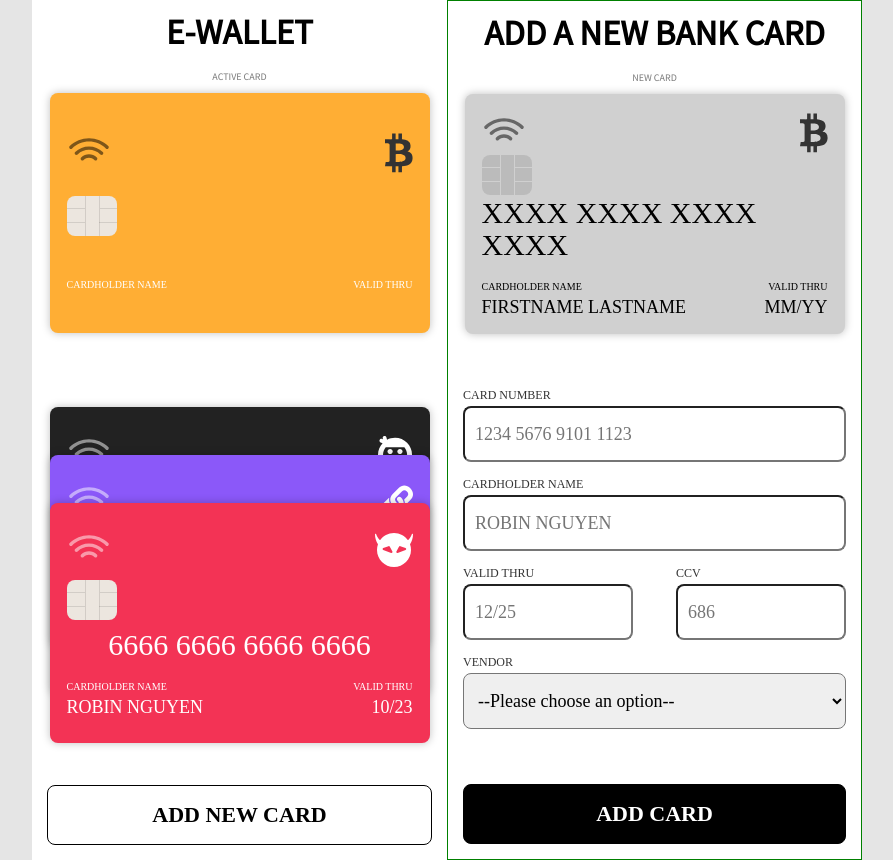
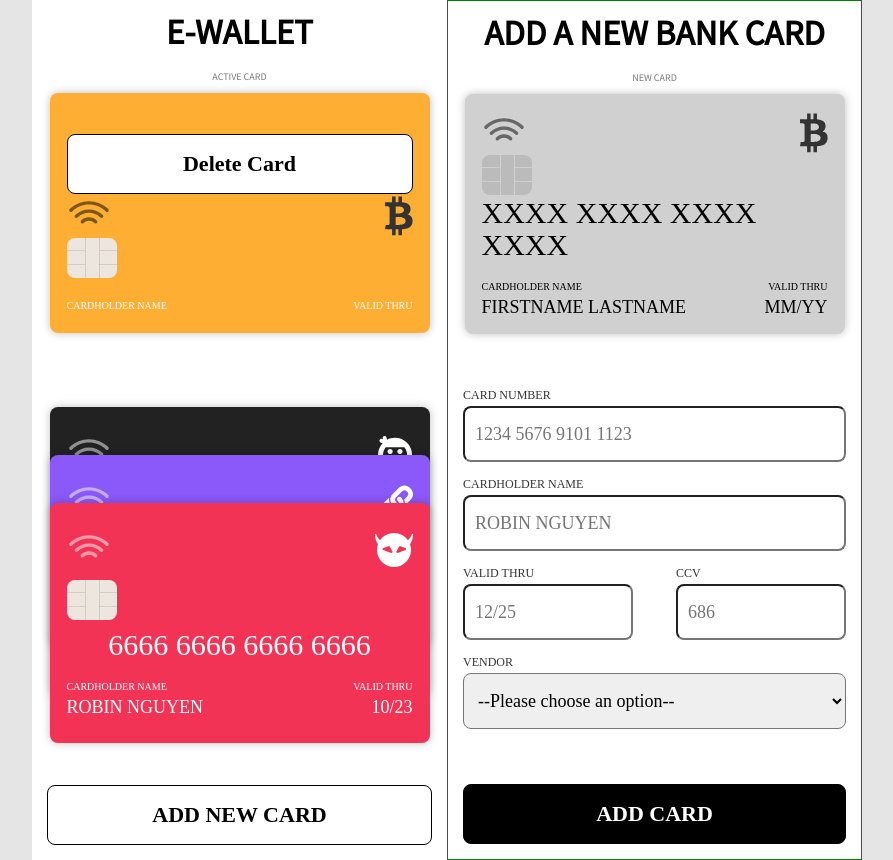
Before and after one commit to NguyenRobin/e-wallet-inlamningsuppgift, a React (Vite) app: page / in a window 1280 px wide. Shown: the whole page, without its empty margins (193-1086 px from the left). Built offline with nearby package versions, Linux system fonts and the light colour scheme; a web font is replaced by a local one.

Commit message:
removeCardFromWallet func  works but NOT as i want

```diff
--- a/src/App.jsx
+++ b/src/App.jsx
@@ -1,32 +1,40 @@
 import { useState, useEffect } from 'react';
 import './App.css';
-import cards from './components/data';
+import myWalletWithCards from './components/data';
 import Home from './views/Home';
 import AddCard from './views/AddCard';
 
 function App() {
-  const [wallet, setWallet] = useState(cards);
-
+  const [wallet, setWallet] = useState(myWalletWithCards);
+  const [deleteCard, setDeleteCard] = useState(false);
   useEffect(() => {
     const myWallet = JSON.parse(localStorage.getItem('my-wallet'));
-
     if (myWallet) {
       setWallet(myWallet);
     }
   }, []);
 
-  function addCard(card) {
-    if (wallet.length > 10) return;
+  function addCardToWallet(card) {
+    // if (wallet.length > 10) return;
     // setWallet((prevWallet) => [...prevWallet, card]);
     const newWallet = [...wallet, card];
     setWallet(newWallet);
     localStorage.setItem('my-wallet', JSON.stringify(newWallet));
   }
 
+  function removeCardFromWallet(id) {
+    setWallet(wallet.filter((card) => card.id !== id));
+    console.log(wallet);
+  }
+
   return (
     <div className="App">
-      <Home cards={wallet} />
-      <AddCard addCard={addCard} />
+      <Home
+        deleteCard={deleteCard}
+        removeCardFromWallet={removeCardFromWallet}
+        myWalletWithCards={wallet}
+      />
+      <AddCard addCardToWallet={addCardToWallet} />
     </div>
   );
 }
--- a/src/components/Card.jsx
+++ b/src/components/Card.jsx
@@ -12,6 +12,8 @@ function Card({
   transformY,
   textColor,
   onClick,
+  deleteCard,
+  removeCardFromWallet,
 }) {
   return (
     <article
@@ -22,6 +24,9 @@ function Card({
         transform: transformY,
       }}
     >
+      {deleteCard && (
+        <button onClick={removeCardFromWallet}>Delete Card</button>
+      )}
       <section className="card-symbols">
         <img
           src={wifiLogo ? wifiLogo : 'public/images/noun_wifi_159786 1.svg'}
@@ -32,11 +37,9 @@ function Card({
           alt="Bitcoin"
         />
       </section>
-
       <section className="card-chip">
         <img src={chipLogo ? chipLogo : 'public/images/chip.svg'} alt="Chip" />
       </section>
-
       <section className="card-holder__section">
         <section className="card-number" style={{ color: textColor }}>
           <h2>{cardNumber}</h2>
--- a/src/components/CardForm.jsx
+++ b/src/components/CardForm.jsx
@@ -3,9 +3,9 @@ import './CardForm.css';
 import Button from './Button';
 
 function CardForm({
-  addCard,
+  addCardToWallet,
   changeCardHandler,
-  changeBackgroundCard,
+  switchCard,
   vendorLogo,
   background,
   chip,
@@ -18,7 +18,17 @@ function CardForm({
   const [CCV, setCCV] = useState('');
   const [vendor, setVendor] = useState('');
 
+  function checkCardNumberIsValid(event) {
+    console.log(event);
+  }
   function cardNumberHandler(event) {
+    // const enteredNumber = event.target.value;
+    // const checkEveryFourthCharacter = enteredNumber.match(/.{1,4}/g);
+    // const correctFormat = checkEveryFourthCharacter
+    //   ? checkEveryFourthCharacter.join('hoea ')
+    //   : enteredNumber;
+    // const chunks = splitTest.match(/.{1,4}/g); // break into four-digit chunks
+    // const formattedValue = chunks ? chunks.join(' ') : splitTest;
     setCardNumber(event.target.value);
   }
 
@@ -27,7 +37,10 @@ function CardForm({
   }
 
   function validDateHandler(event) {
-    setValidDate(event.target.value);
+    if (event.target.value.length > 1 && event.target.value.length <= 2) {
+      // event.target.value += '/';
+      setValidDate(event.target.value + '/');
+    }
   }
 
   function CCVHandler(event) {
@@ -37,7 +50,7 @@ function CardForm({
   function vendorHandler(event) {
     setVendor(event.target.value);
     changeCardHandler(event.target.value);
-    changeBackgroundCard(event.target.value);
+    switchCard(event.target.value);
   }
 
   function submitHandler(event) {
@@ -55,7 +68,8 @@ function CardForm({
       },
       cardColor: background,
     };
-    addCard(newCard);
+    addCardToWallet(newCard);
+    setCardNumber('');
     console.log(newCard);
   }
 
@@ -65,11 +79,12 @@ function CardForm({
         <label htmlFor="text">CARD NUMBER</label>
         <input
           onChange={cardNumberHandler}
-          value={cardNumber}
+          value={cardNumber.split('-').join()}
           placeholder="1234 5676 9101 1123"
           type="text"
-          minLength="16"
-          maxLength="16"
+          // minLength="16"
+          maxLength="20"
+          pattern="[0-9]*"
         />
       </section>
 
--- a/src/components/CardStack.jsx
+++ b/src/components/CardStack.jsx
@@ -2,10 +2,10 @@ import React, { useState } from 'react';
 import Card from './Card';
 import './CardStack.css';
 
-function CardStack({ cards, activeCard }) {
+function CardStack({ myWalletWithCards, activeCard }) {
   return (
     <section className="card-wallet">
-      {cards.map((card, index) => (
+      {myWalletWithCards.map((card, index) => (
         <Card
           // onClick={() => clickedCard(card)}
           onClick={() => activeCard(card)}
@@ -20,9 +20,9 @@ function CardStack({ cards, activeCard }) {
           cardColor={card.cardColor}
           index={index}
           transformY={`translateY(${
-            cards.length <= 3
+            myWalletWithCards.length <= 3
               ? index * 20
-              : cards.length <= 6
+              : myWalletWithCards.length <= 6
               ? index * 10
               : index * 5
           }%`}
--- a/src/components/data.jsx
+++ b/src/components/data.jsx
@@ -1,5 +1,6 @@
-const cards = [
+const myWalletWithCards = [
   {
+    id: 1,
     name: 'ROBIN NGUYEN',
     valid: '12/22',
     images: {
@@ -12,6 +13,7 @@ const cards = [
   },
 
   {
+    id: 2,
     name: 'ROBIN NGUYEN',
     valid: '10/25',
     images: {
@@ -23,6 +25,7 @@ const cards = [
     cardColor: '#8B58F9',
   },
   {
+    id: 3,
     name: 'ROBIN NGUYEN',
     valid: '10/23',
     images: {
@@ -35,4 +38,4 @@ const cards = [
   },
 ];
 
-export default cards;
+export default myWalletWithCards;
--- a/src/views/AddCard.jsx
+++ b/src/views/AddCard.jsx
@@ -4,7 +4,7 @@ import Top from '../components/Top';
 import Card from '../components/Card';
 import CardForm from '../components/CardForm';
 
-function AddCard({ addCard }) {
+function AddCard({ addCardToWallet }) {
   const [vendorLogo, setVendorLogo] = useState('bitcoin');
   const [background, setBackground] = useState('#D0D0D0');
   const [chip, setChip] = useState('chip 2');
@@ -19,7 +19,7 @@ function AddCard({ addCard }) {
     }
   }
 
-  function changeBackgroundCard(card) {
+  function switchCard(card) {
     if (card === 'defaultCard') {
       setBackground('#D0D0D0');
       setChip('chip 2');
@@ -67,9 +67,9 @@ function AddCard({ addCard }) {
         chip={chip}
         wifi={wifi}
         textColor={textColor}
-        changeBackgroundCard={changeBackgroundCard}
+        switchCard={switchCard}
         changeCardHandler={changeCardHandler}
-        addCard={addCard}
+        addCardToWallet={addCardToWallet}
       />
     </article>
   );
--- a/src/views/Home.jsx
+++ b/src/views/Home.jsx
@@ -5,9 +5,9 @@ import Card from '../components/Card';
 import CardStack from '../components/CardStack';
 import Button from '../components/Button';
 
-function Home({ cards }) {
+function Home({ myWalletWithCards, removeCardFromWallet, deleteCard }) {
   const [textColor, setTextColor] = useState('#000');
-  const [myCard, setMyCard] = useState(cards);
+  const [myCard, setMyCard] = useState(myWalletWithCards);
 
   function activeCard(card) {
     setMyCard(card);
@@ -19,6 +19,8 @@ function Home({ cards }) {
       <Top title="E-WALLET" type="ACTIVE CARD" />
       <Card
         // textColor={textColor}
+        deleteCard={() => deleteCard(true)}
+        onClick={() => removeCardFromWallet(myCard.id)}
         wifiLogo={myCard.images?.wifi}
         vendorsLogo={myCard.images?.vendors}
         chipLogo={myCard.images?.chip}
@@ -28,7 +30,11 @@ function Home({ cards }) {
         valid={myCard.valid}
         cardColor={myCard.cardColor}
       />
-      <CardStack activeCard={activeCard} textColor={textColor} cards={cards} />
+      <CardStack
+        activeCard={activeCard}
+        textColor={textColor}
+        myWalletWithCards={myWalletWithCards}
+      />
       <Button btnText="ADD NEW CARD" />
     </article>
   );
```
